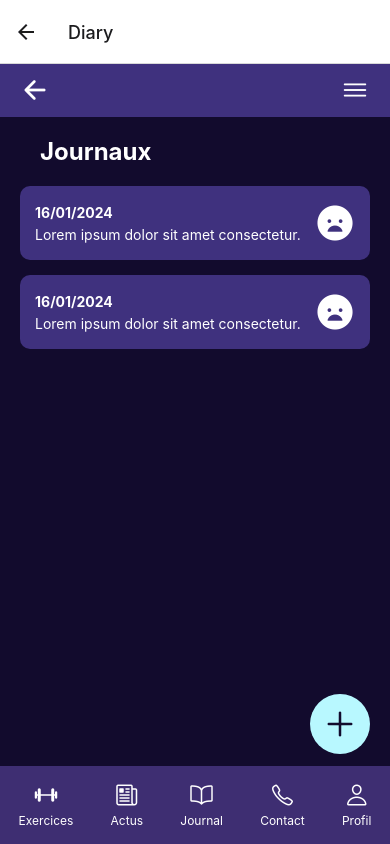
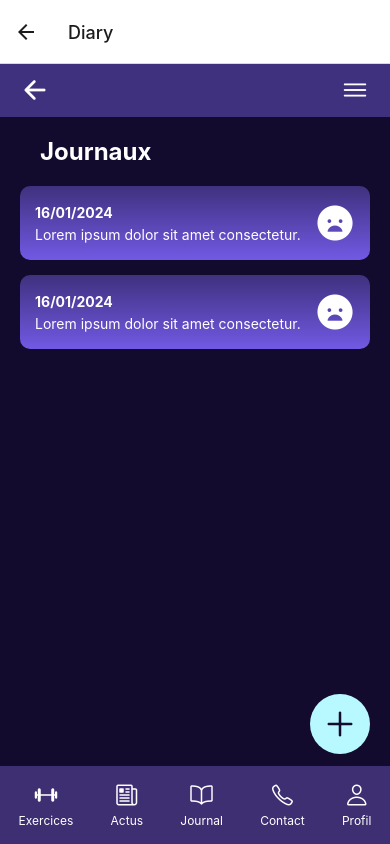
Before and after one commit to EstherMhV/HealfingApp, a React Native app: screen /Diary in a window 390 px wide. Built offline with nearby package versions, Linux system fonts and the light colour scheme.

Commit message:
style screen

```diff
--- a/screens/diaryScreen.jsx
+++ b/screens/diaryScreen.jsx
@@ -8,6 +8,7 @@ import {
 } from "react-native";
 import Menu from "../components/Menu.jsx";
 import { Ionicons } from "@expo/vector-icons";
+import { LinearGradient } from "expo-linear-gradient";
 
 const Diary = ({ navigation }) => {
   return (
@@ -23,7 +24,10 @@ const Diary = ({ navigation }) => {
 
       <ScrollView contentContainerStyle={styles.diaryList}>
         <Text style={styles.title}>Journaux</Text>
-        <View style={styles.diaryEntry}>
+        <LinearGradient
+          colors={["#3F317E", "#7259E4"]}
+          style={styles.diaryEntry}
+        >
           <View style={styles.entryTextContainer}>
             <Text style={styles.entryDate}>16/01/2024</Text>
             <Text style={styles.entryText}>
@@ -36,8 +40,11 @@ const Diary = ({ navigation }) => {
             color="#fff"
             style={styles.entryIcon}
           />
-        </View>
-        <View style={styles.diaryEntry}>
+        </LinearGradient>
+        <LinearGradient
+          colors={["#3F317E", "#7259E4"]}
+          style={styles.diaryEntry}
+        >
           <View style={styles.entryTextContainer}>
             <Text style={styles.entryDate}>16/01/2024</Text>
             <Text style={styles.entryText}>
@@ -50,7 +57,7 @@ const Diary = ({ navigation }) => {
             color="#fff"
             style={styles.entryIcon}
           />
-        </View>
+        </LinearGradient>
       </ScrollView>
 
       <View style={styles.fabContainer}>
@@ -95,7 +102,6 @@ const styles = StyleSheet.create({
   },
   diaryEntry: {
     flexDirection: "row",
-    backgroundColor: "#3F317E",
     borderRadius: 10,
     padding: 15,
     marginBottom: 15,
```
